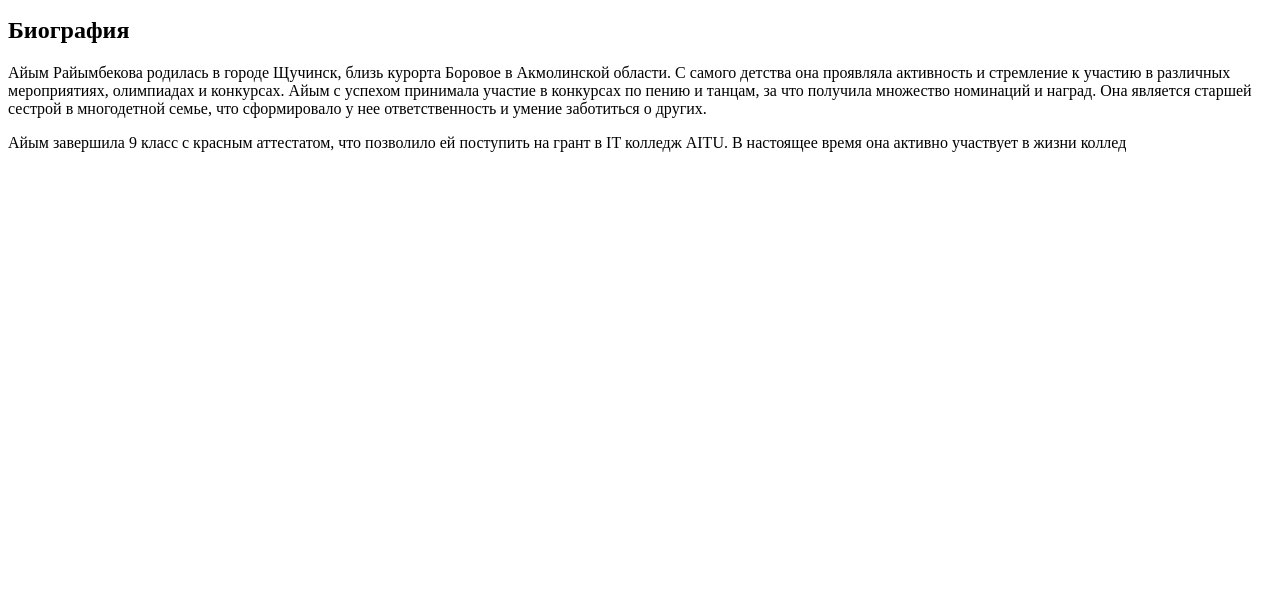
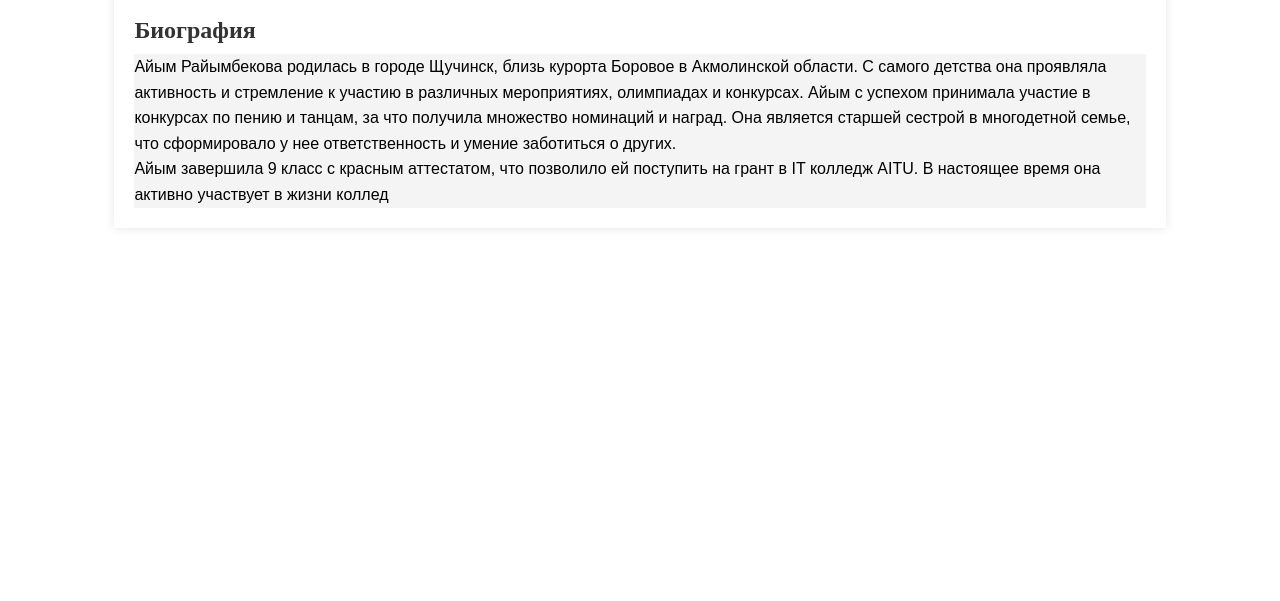
Before and after one commit to muptea/muptea.github.io, a plain HTML site: page index.html in a window 1280 px wide. Shown: the part 199-800 px from the top of the page. Drawn offline with Linux system fonts and the light colour scheme.

Commit message:
index.html

```diff
--- a/index.html
+++ b/index.html
@@ -3,6 +3,8 @@
 <head>
     <meta charset="UTF-8">
     <meta name="viewport" content="width=device-width, initial-scale=1.0">
+    <link rel="stylesheet" href="style.css">
+    <link rel="shortcut icon" href="https://ih1.redbubble.net/image.4564224983.3131/st,small,507x507-pad,600x600,f8f8f8.u1.jpg">
     <title>Айым Райымбекова - Визитная страница</title>
     <body> {
             font-family: Arial, sans-serif;
```
